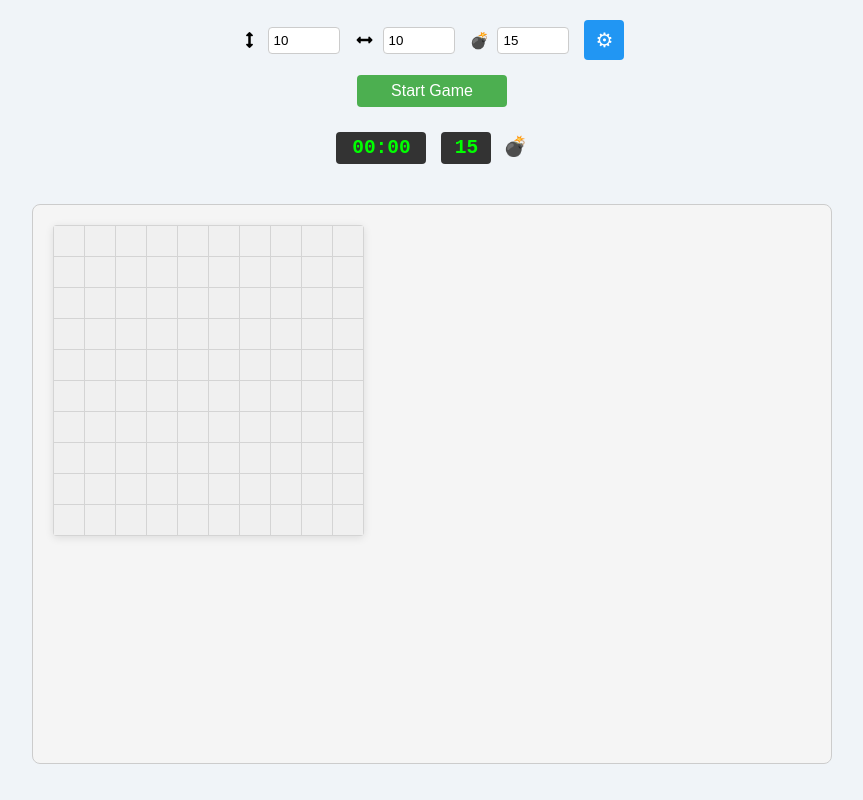
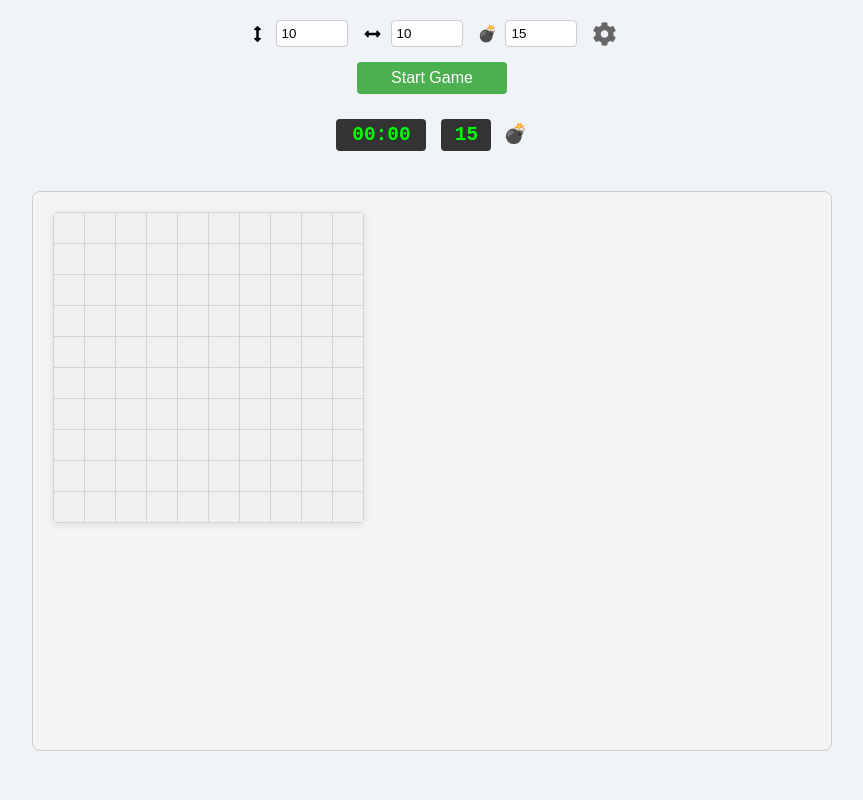
Before and after one commit to jc9677/mysweeper, a website built with Vite: page index.html in a window 1280 px wide. Shown: the whole page, without its empty margins (208-1071 px from the left). Built offline with nearby package versions, Linux system fonts and the light colour scheme.

Commit message:
Replace settings button with icon for improved UI; enhance accessibility and interaction

```diff
--- a/index.html
+++ b/index.html
@@ -14,7 +14,7 @@
       <label><i class="fas fa-arrows-alt-v"></i> <input type="number" id="rows" value="10" min="5" max="30" /></label>
       <label><i class="fas fa-arrows-alt-h"></i> <input type="number" id="cols" value="10" min="5" max="30" /></label>
       <label>💣 <input type="number" id="bombs" value="15" min="1" /></label>
-      <button id="settings"><span class="emoji">⚙</span></button>
+      <i id="settings" class="fas fa-cog"></i>
     </div>
     <div class="controls-row">
       <button id="start">Start Game</button>
--- a/style.css
+++ b/style.css
@@ -32,11 +32,33 @@ body {
 }
 
 #settings {
-  width: 40px;
-  height: 40px;
+  font-size: 24px;
+  color: #666;
+  cursor: pointer;
+  transition: transform 0.2s ease;
+  background: none;
+  border: none;
   padding: 0;
-  min-width: 40px;
-  aspect-ratio: 1;
+  margin: 0;
+  width: auto;
+  height: auto;
+  min-width: unset;
+}
+
+#settings:hover {
+  transform: rotate(45deg);
+  color: #333;
+  background: none;
+}
+
+/* Remove these conflicting styles */
+#settings.emoji,
+.game-controls #settings {
+  background: none;
+}
+
+#settings.emoji {
+  display: none;
 }
 
 #start {
@@ -54,10 +76,6 @@ body {
 /* Remove conflicting styles */
 .input-controls, .button-controls, .top-controls, .mid-controls, .bottom-controls {
   display: none;
-}
-
-#settings .emoji {
-  font-size: 20px;
 }
 
 @media (max-width: 480px) {
@@ -351,3 +369,34 @@ body {
 #bombs-remaining.negative {
   color: #f00;
 }
+
+/* Override any button styles for the settings icon */
+#settings,
+#settings:hover,
+.game-controls #settings,
+.game-controls #settings:hover {
+  background: none;
+  border: none;
+  padding: 0;
+  width: auto;
+  height: auto;
+  min-width: unset;
+  color: #666;
+}
+
+#settings {
+  font-size: 24px;
+  cursor: pointer;
+  transition: transform 0.2s ease;
+}
+
+#settings:hover {
+  transform: rotate(45deg);
+  color: #333;
+}
+
+/* Remove the generic button hover that's affecting the settings icon */
+.game-controls button:hover {
+  background-color: #45a049;
+  color: white;
+}
```
